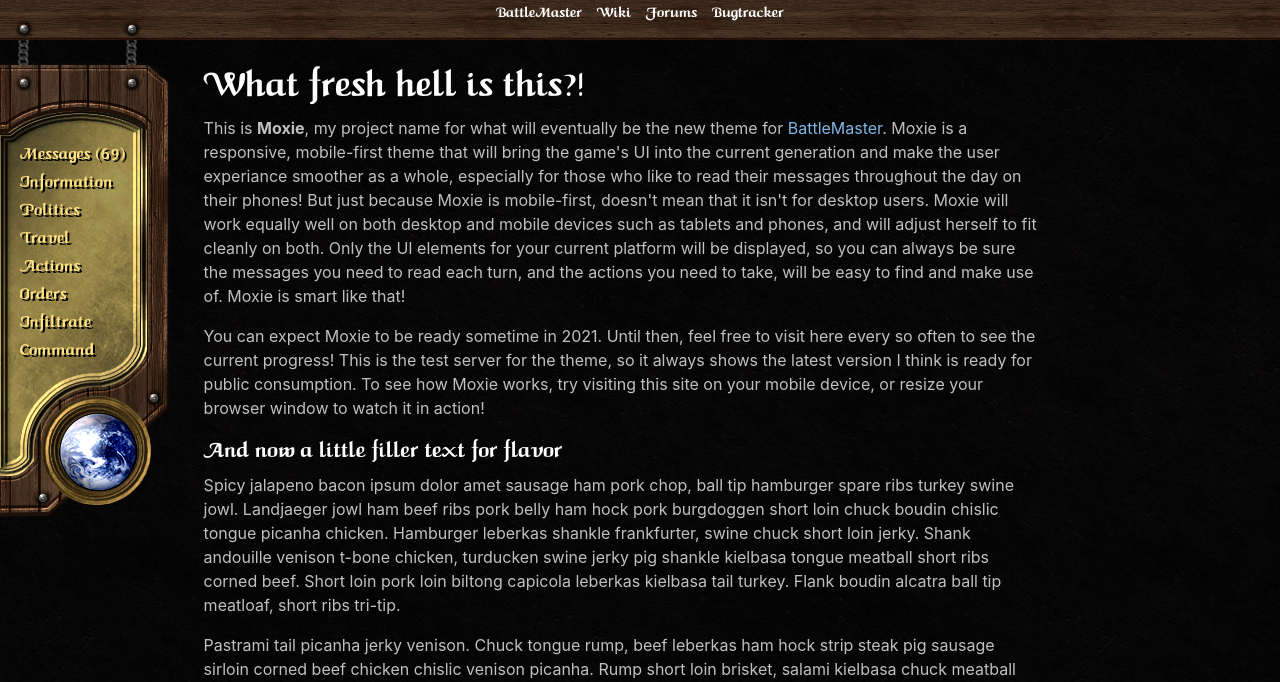
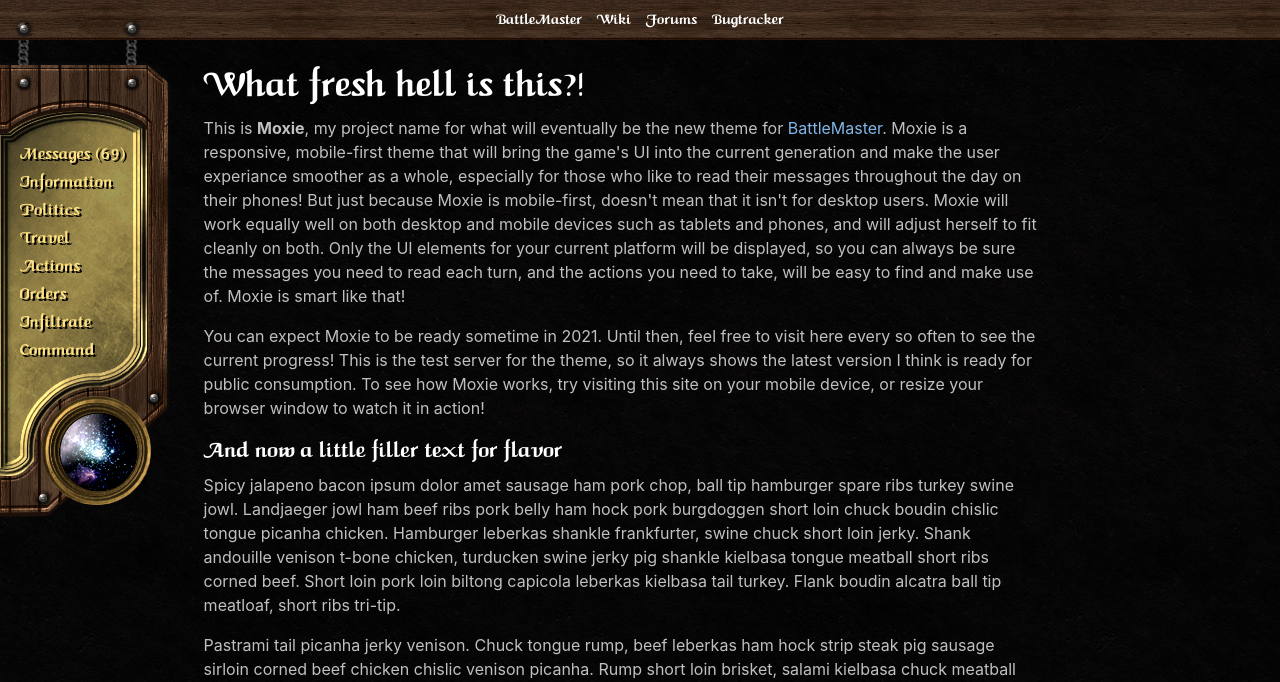
Before and after one commit to ProbablyUnwise/Moxie, a PHP site: page / in a window 1280 px wide. Shown: the top 682 px of the page. Run offline with PHP 8.4, Linux system fonts and the light colour scheme.

Commit message:
minor menu and titlebar edits

```diff
--- a/index.html
+++ b/index.html
@@ -15,7 +15,7 @@
 
 <body class="container-fluid">
     <header id="title-bar" class="row container-fluid">
-        <div class="col text-center"><a href="#">BattleMaster</a> - <a href="#">Wiki</a> - <a href="#">Forums</a> - <a href="#">Bugtracker</a></div>
+        <div class="col text-center"><span class="align-middle"><a href="#">BattleMaster</a> - <a href="#">Wiki</a> - <a href="#">Forums</a> - <a href="#">Bugtracker</a></span></div>
     </header>
     <main>
         <!-- hidden on mobile -->
@@ -33,7 +33,7 @@
                 </ul>
             </div>
             <div id="globe" class="d-none d-xl-block">
-                <img src="images/bm-globe-day.png" alt="daytime">
+                <img src="images/bm-globe-night.png" alt="daytime">
             </div>
         </div>
         <div id="content-area" class="col-sm-12 col-md-12 col-lg-10 col-xl-10">
--- a/style.css
+++ b/style.css
@@ -48,6 +48,7 @@ h6 {
     background: url(images/bm-title-bar.jpg);
     position: fixed;
     min-height: 40px;
+    padding-top: 5px;
     top: 0;
     z-index: 99;
 }
@@ -60,7 +61,7 @@ h6 {
     color: white;
     min-height: 575px;
     min-width: 200px;
-    background-image: url(images/bm-sidebar-night.png);
+    background-image: url(images/bm-menu.png);
     background-repeat: no-repeat;
     padding-top: 140px;
     padding-left: 20px;
```
Also changed, not shown: images/bm-menu.png (added), images/bm-sidebar-night.png (deleted), images/bm-stone-wall-1.jpg (deleted).
